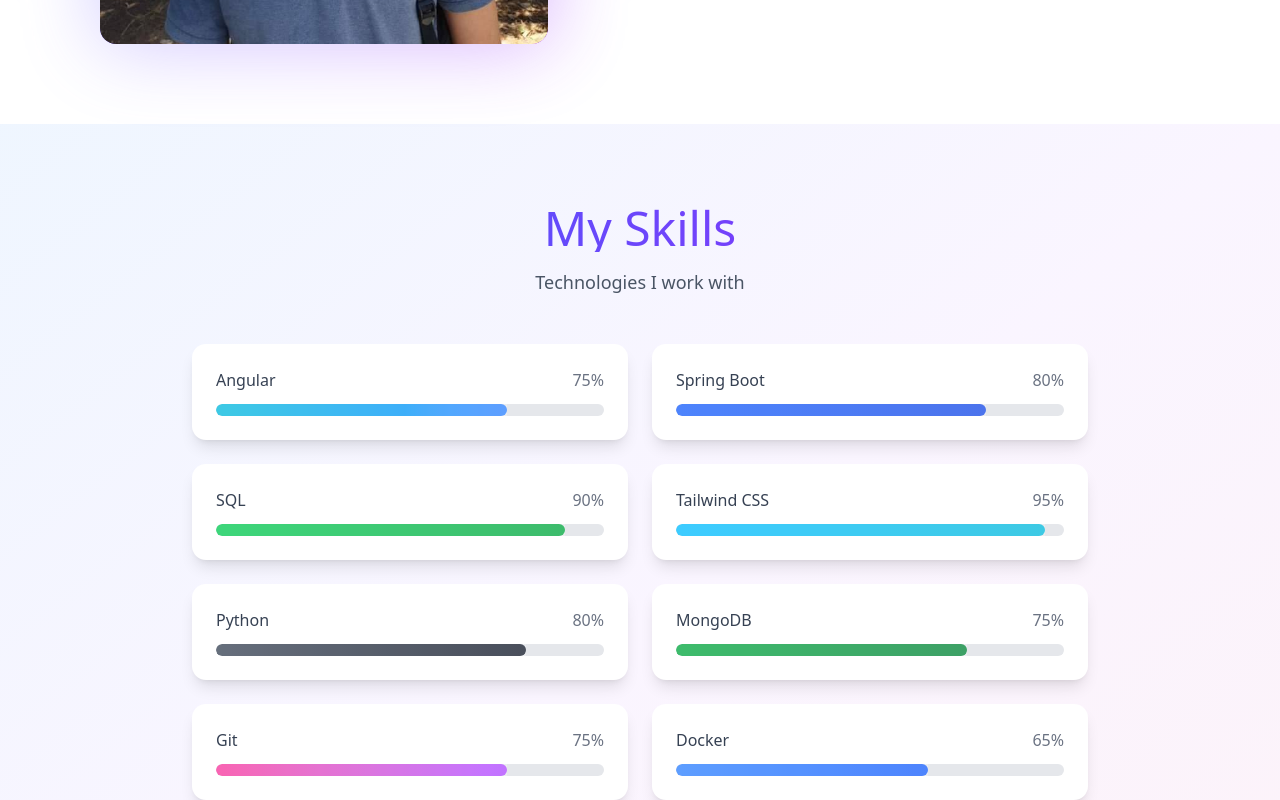
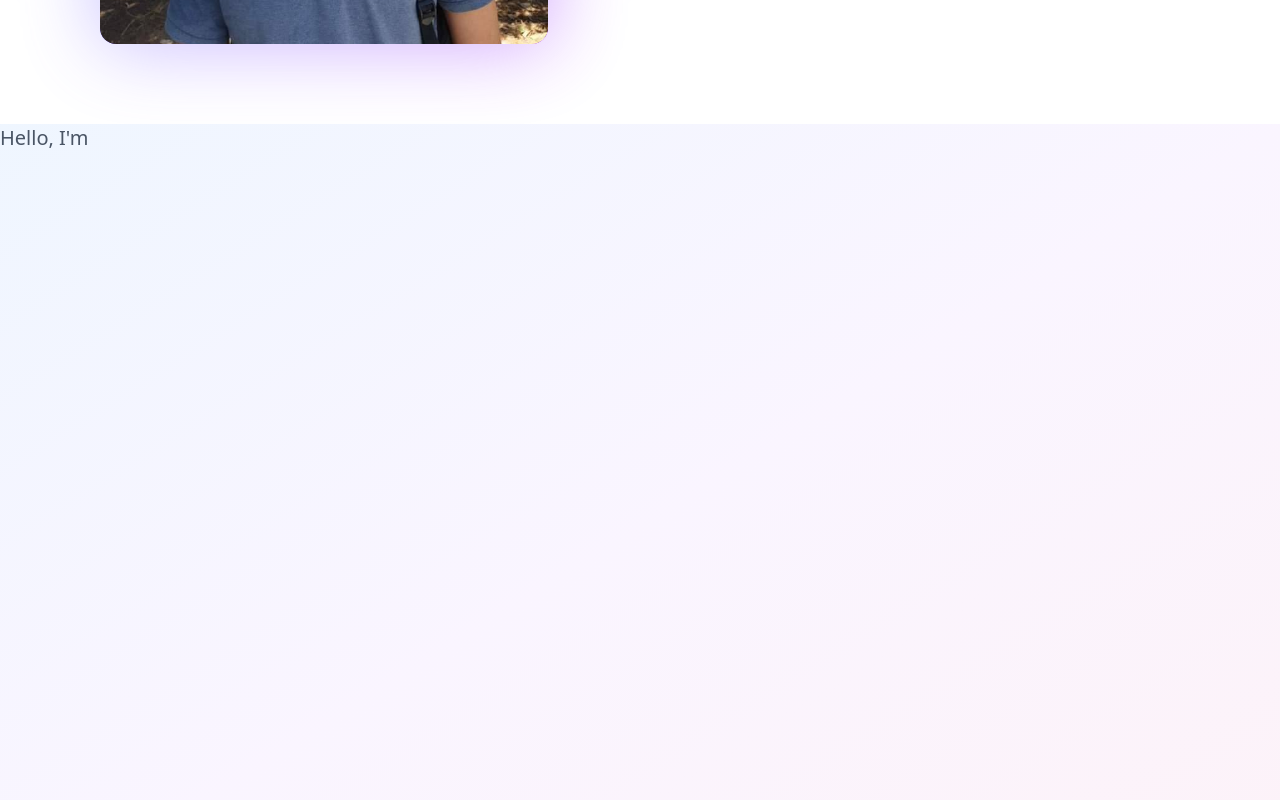
Before and after one commit to kerfaiyass54/portfolio-react-kerfaiyassine-26, a React (Vite) app: page / in a window 1280 px wide. Shown: the part 1380-2180 px from the top of the page. Built offline with nearby package versions, Linux system fonts and the light colour scheme.

Commit message:
Added languages section

```diff
--- a/src/App.tsx
+++ b/src/App.tsx
@@ -7,6 +7,7 @@
 import { Projects } from './components/Projects';
 import { Contact } from './components/Contact';
 import { Footer } from './components/Footer';
+import {Languages} from "./components/Languages";
 
 export default function App() {
   return (
@@ -15,6 +16,7 @@
         <Navigation />
         <Hero />
         <About />
+        <Languages/>
         <Skills />
         <Projects />
         <Contact />
--- /dev/null
+++ b/src/components/Languages.tsx
@@ -0,0 +1,35 @@
+import React from 'react';
+import { motion } from 'motion/react';
+import { ArrowDown } from 'lucide-react';
+import { useLanguage } from '../contexts/LanguageContext';
+
+
+export const Languages: React.FC = ()=>{
+
+    const { t, language } = useLanguage();
+
+    const scrollToAbout = () => {
+        document.getElementById('about')?.scrollIntoView({ behavior: 'smooth' });
+    };
+
+    return(
+        <section
+            id="languages"
+            className="min-h-screen flex items-center justify-center relative overflow-hidden bg-gradient-to-br from-blue-50 via-purple-50 to-pink-50 dark:from-gray-900 dark:via-purple-900/20 dark:to-blue-900/20"
+            dir={language === 'ar' ? 'rtl' : 'ltr'}
+        >
+            <div className="absolute inset-0 overflow-hidden">
+                <motion.p
+                    initial={{ opacity: 0, y: 20 }}
+                    animate={{ opacity: 1, y: 0 }}
+                    transition={{ duration: 0.5 }}
+                    className="text-lg sm:text-xl text-gray-600 dark:text-gray-400 mb-4"
+                >
+                    {t.hero.greeting}
+                </motion.p>
+            </div>
+        </section>
+    );
+
+
+}
--- a/src/components/Navigation.tsx
+++ b/src/components/Navigation.tsx
@@ -36,6 +36,7 @@
   const navItems = [
       { label: t.nav.home, id: 'home' },
     { label: t.nav.about, id: 'about' },
+      {label: t.nav.languages, id: 'languages'}  ,
     { label: t.nav.skills, id: 'skills' },
     { label: t.nav.projects, id: 'projects' },
     { label: t.nav.contact, id: 'contact' },
--- a/src/contexts/LanguageContext.tsx
+++ b/src/contexts/LanguageContext.tsx
@@ -10,6 +10,7 @@
     contact: string;
     home: string;
     websites: string;
+    languages: string;
   };
   hero: {
     greeting: string;
@@ -56,7 +57,8 @@
       projects: 'Projects',
       contact: 'Contact',
         home: 'Home',
-        websites: 'Websites'
+        websites: 'Websites',
+        languages: 'Languages'
     },
     hero: {
       greeting: 'Hello, I\'m',
@@ -102,7 +104,8 @@
       projects: 'المشاريع',
       contact: 'اتصل',
         home: 'الترحيب',
-        websites: 'المواقع'
+        websites: 'المواقع',
+        languages: 'اللغات'
     },
     hero: {
       greeting: 'مرحباً، أنا',
@@ -147,7 +150,8 @@
       projects: 'Projekte',
       contact: 'Kontakt',
         home: 'Startseite',
-        websites: 'Websites'
+        websites: 'Websites',
+        languages: 'Sprachen'
     },
     hero: {
       greeting: 'Hallo, ich bin',
@@ -192,7 +196,8 @@
       projects: 'Projets',
       contact: 'Contact',
         home: 'Page d\'accueil',
-        websites: 'Sites web'
+        websites: 'Sites web',
+        languages: 'Langues'
     },
     hero: {
       greeting: 'Bonjour, je suis',
```
